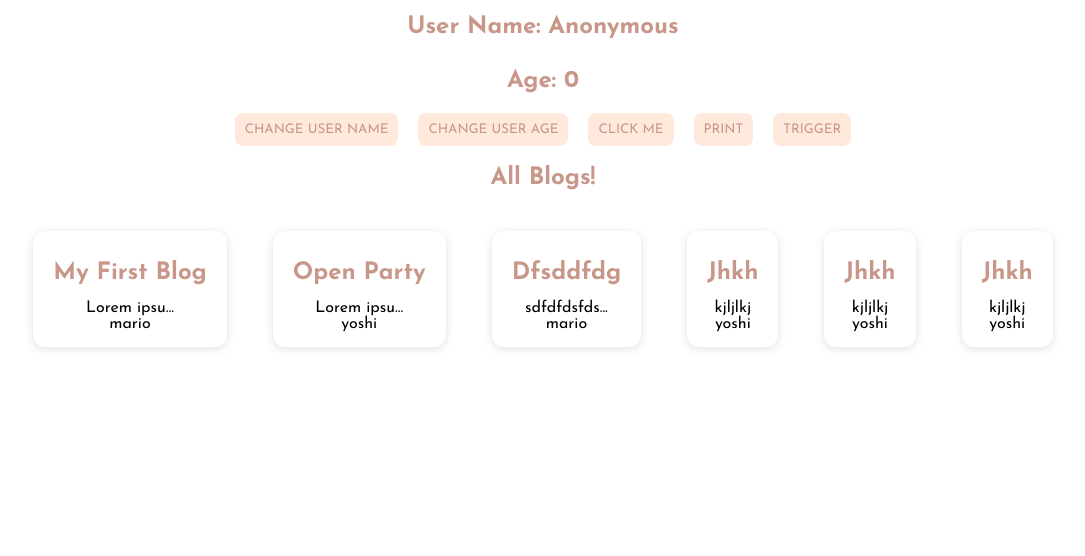
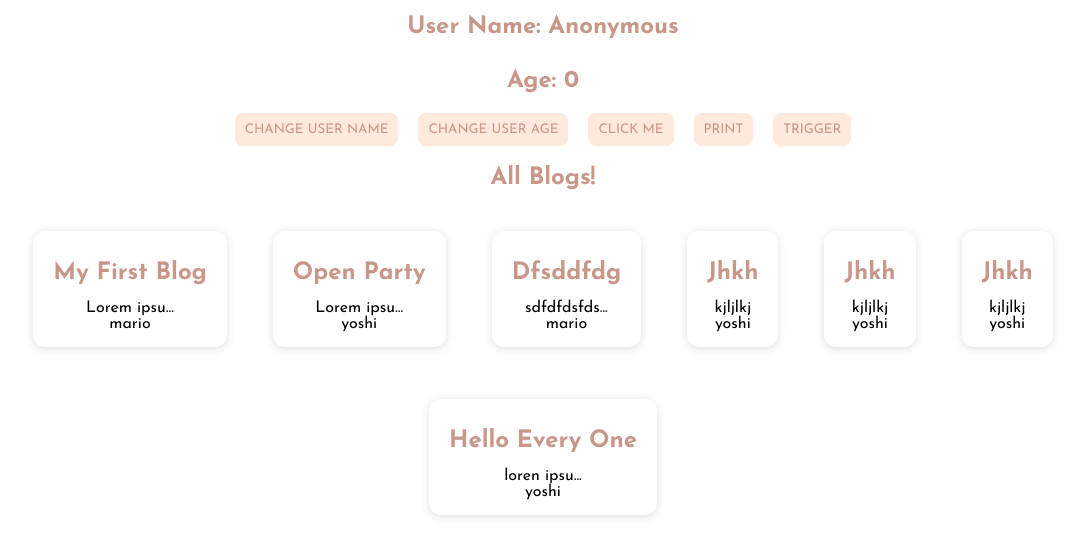
Before and after one commit to Ma9da/react-practicing, a React (Create React App) app: page / in a window 1280 px wide. Shown: the top 556 px of the page, without its empty margins (97-1182 px from the left). Built offline with nearby package versions, Linux system fonts and the light colour scheme; data requests are answered from the project's data file.

Commit message:
edited: misspelling

```diff
--- a/data/db.json
+++ b/data/db.json
@@ -35,6 +35,12 @@
       "body": "kjljlkj",
       "author": "yoshi",
       "id": 6
+    },
+    {
+      "title": "hello every one",
+      "body": "loren ipsum txt blablalbalbablablabla",
+      "author": "yoshi",
+      "id": 7
     }
   ]
 }
--- a/src/home/Home.jsx
+++ b/src/home/Home.jsx
@@ -1,6 +1,6 @@
 import { useState } from "react";
 import Bloglist from "../shared/BlogList";
-import useFectch from '../useFectch';
+import useFetch from '../useFetch';
 
 function Home() {
     const [name, setName] = useState("anonymous");
@@ -14,7 +14,7 @@ function Home() {
     const handelEvent = (e) => {
         console.log(e.target);
     }
-    const { data: blogs, isPending, error } = useFectch('http://localhost:8000/blogs')
+    const { data: blogs, isPending, error } = useFetch('http://localhost:8000/blogs')
     return (
         <>
             <div className="home">
```
Also changed, not shown: src/useFetch.js (renamed from src/useFectch.js).
